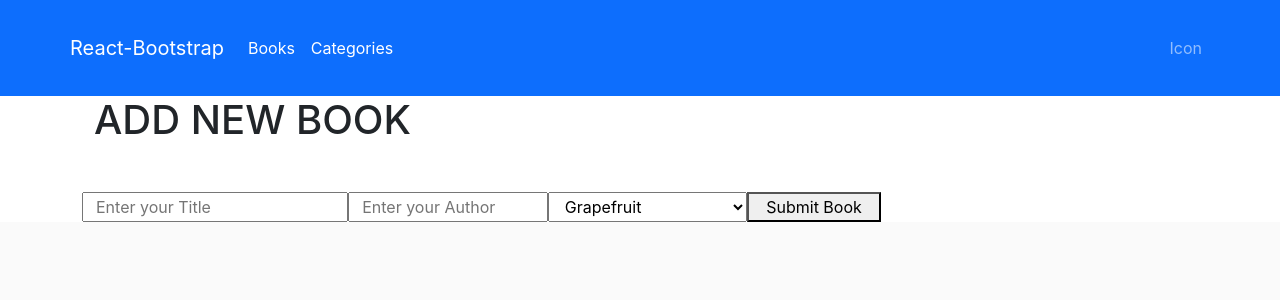
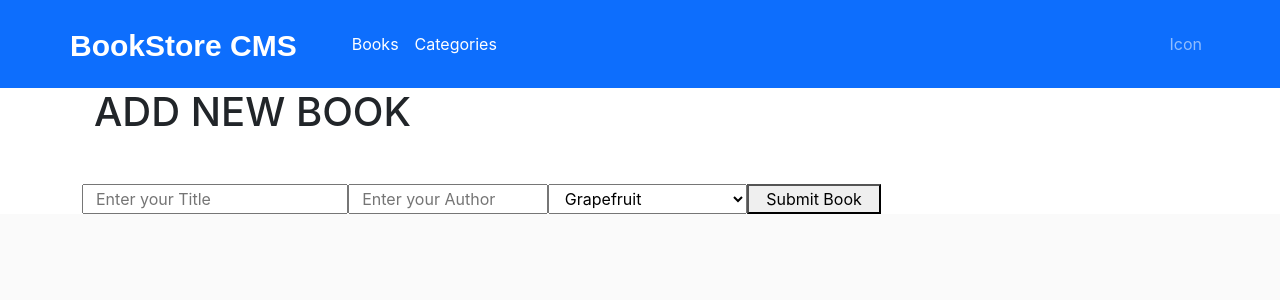
Before and after one commit to ridwanediallo/Bookstore-CMS, a React (Create React App) app: page / in a window 1280 px wide. Shown: the top 300 px of the page. Built offline with nearby package versions, Linux system fonts and the light colour scheme.

Commit message:
Update navbar style

```diff
--- a/src/components/NavBar.js
+++ b/src/components/NavBar.js
@@ -6,7 +6,9 @@
 const NavBar = () => (
   <Navbar collapseOnSelect expand="lg" bg="primary" variant="dark">
     <div className="container navB">
-      <Navbar.Brand href="#home">React-Bootstrap</Navbar.Brand>
+      <Navbar.Brand href="#home" className="logo">
+        BookStore CMS
+      </Navbar.Brand>
       <Navbar.Toggle aria-controls="responsive-navbar-nav" />
       <Navbar.Collapse id="responsive-navbar-nav">
         <Nav className="me-auto">
--- a/src/components/Navbar.css
+++ b/src/components/Navbar.css
@@ -8,7 +8,7 @@
 }
 
 .navB {
-  padding: 20px 0;
+  padding: 10px 0;
   /* margin: 0 100px; */
 }
 
```
